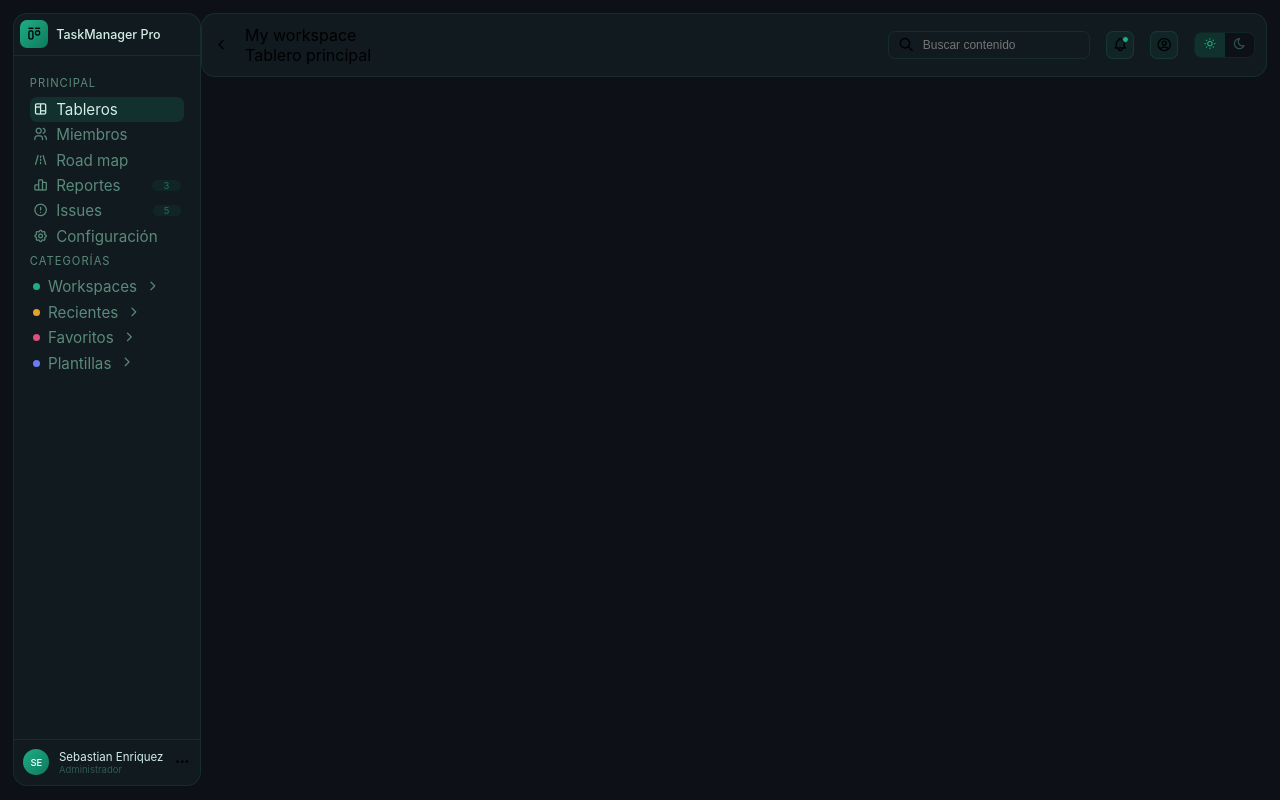
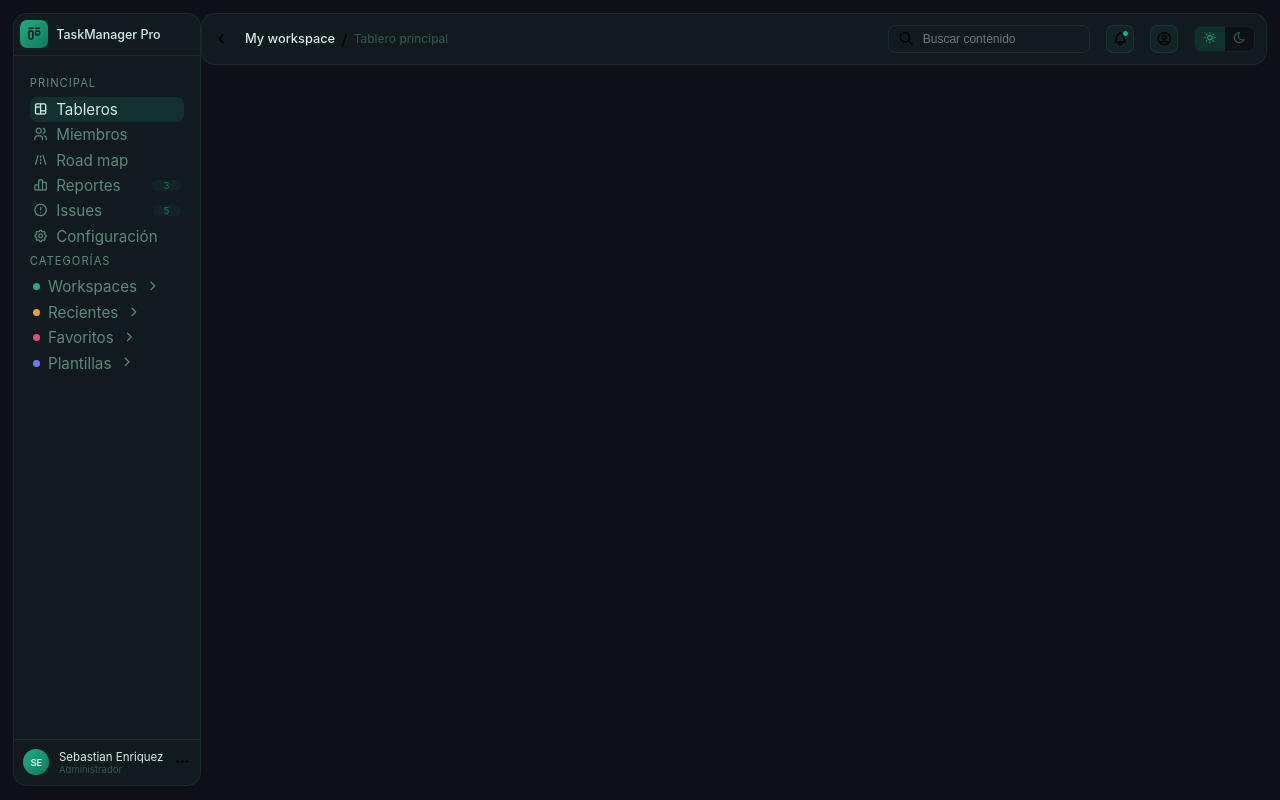
Before and after one commit to SebWebX/task-manager-pro, an Angular app: page / in a window 1280 px wide. Built offline with nearby package versions, Linux system fonts and the light colour scheme.

Commit message:
feat(topbar): fix workspace title layout and typography

```diff
--- a/src/app/shared/components/topbar/topbar.component.html
+++ b/src/app/shared/components/topbar/topbar.component.html
@@ -2,6 +2,7 @@
     <i class="ti ti-chevron-left topbar__back" aria-hidden="true"></i>
     <div class="topbar__workspace">
         <span class="topbar__title">My workspace</span>
+        <span class="topbar__separator">/</span>
         <span class="topbar__subtitle">Tablero principal</span>
     </div>
     <div class="topbar__search">
--- a/src/app/shared/components/topbar/topbar.component.scss
+++ b/src/app/shared/components/topbar/topbar.component.scss
@@ -7,8 +7,19 @@
     gap: 1rem;
 
     &__workspace{
-        display: flex;
-        flex-direction: column;
+        @include m.flex-center;
+        gap: .4rem;
+    }
+
+    &__title{
+        font-weight: 500;
+        color: var(--text-primary);
+        font-size: .8rem;
+    }
+
+    &__subtitle{
+        font-size: .75rem;
+        color: var(--text-muted);
     }
 
     &__search{
```
